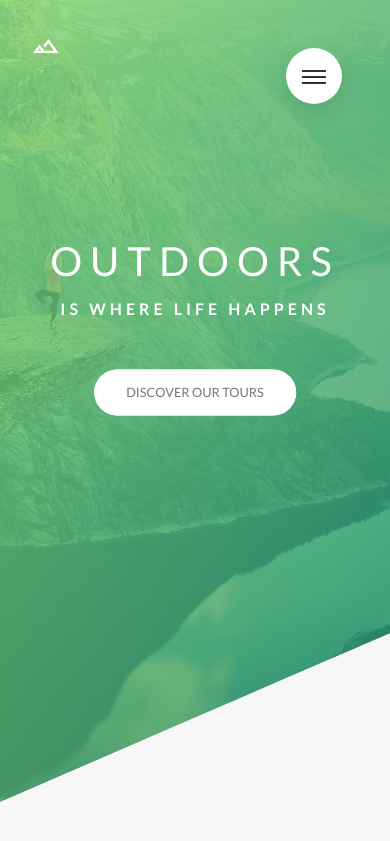
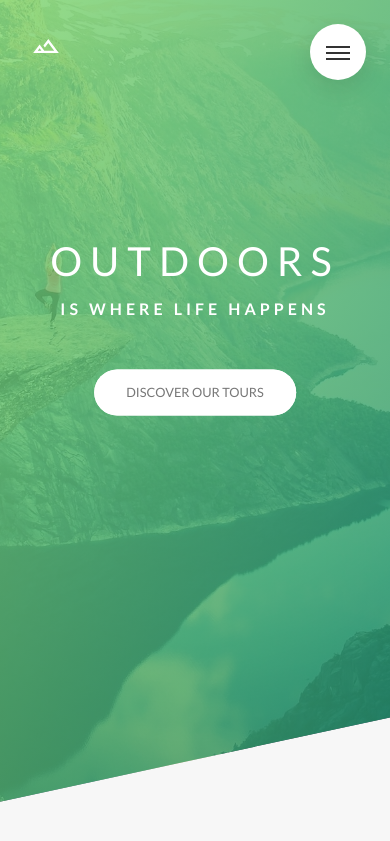
Before and after one commit to daniellelsilva/natours, a React (Create React App) app: page / in a window 390 px wide. Shown: the top 841 px of the page. Built offline with nearby package versions, Linux system fonts and the light colour scheme.

Commit message:
continua responsividade de tipografia e display

```diff
--- a/src/styles/about.scss
+++ b/src/styles/about.scss
@@ -29,7 +29,6 @@
 
 .about-text-image-content {
   @include flexRow;
-  background-color: aqua;
 
   margin-top: 8rem;
   width: 100%;
--- a/src/styles/abstracts/mixins.scss
+++ b/src/styles/abstracts/mixins.scss
@@ -13,6 +13,7 @@
   @include respond(tab-port) {
     flex-direction: column;
     width: 100%;
+    padding: 0 3rem;
   }
 }
 
--- a/src/styles/footer.scss
+++ b/src/styles/footer.scss
@@ -1,4 +1,5 @@
 @import './abstracts//variables.scss';
+@import './abstracts/mixins.scss';
 
 .footer {
   background-color: $color-grey-dark-2;
@@ -6,10 +7,18 @@
   font-size: 1.4rem;
   width: 100%;
 
+  @include respond(tab-port) {
+    padding: 8rem 0;
+  }
+
   &-text {
     display: flex;
     flex-direction: row;
     justify-content: space-evenly;
+
+    @include respond(tab-port) {
+      @include flexRow;
+    }
   }
 
   &-logo-box {
@@ -26,6 +35,11 @@
     border-top: 1px solid $color-grey;
     padding-top: 2rem;
     display: inline-block;
+
+    @include respond(tab-port) {
+      width: 100%;
+      text-align: center;
+    }
   }
 
   &-list {
@@ -66,9 +80,17 @@
     float: right;
     text-align: center;
 
+
+    @include respond(tab-port) {
+      width: 100%;
+    }
   }
 }
 
 .col-1-of-2 {
   width: calc((100% - 20rem)/2);
+
+  @include respond(tab-port) {
+    width: 100%;
+  }
 }
--- a/src/styles/header.scss
+++ b/src/styles/header.scss
@@ -12,8 +12,13 @@
   background-position: center;
   position: relative;
 
-  -webkit-clip-path: polygon(0 0, 100% 0, 100% 74vh, 0 100%);
+  -webkit-clip-path: polygon(0 0, 100% 0, 100% 75vh, 0 100%);
   clip-path: polygon(0 0, 100% 0, 100% 75vh, 0 100%);
+
+  @include respond(phone) {
+    -webkit-clip-path: polygon(0 0, 100% 0, 100% 85vh, 0 100%);
+    clip-path: polygon(0 0, 100% 0, 100% 85vh, 0 100%);
+  }
 
   // o & vai copiar o .header
   &__logo-box {
--- a/src/styles/menu.scss
+++ b/src/styles/menu.scss
@@ -1,4 +1,5 @@
 @import './abstracts/variables.scss';
+@import './abstracts/mixins.scss';
 
 .navigation {
   &-checkbox {
@@ -17,6 +18,16 @@
     box-shadow: 0 1rem 3rem rgba($color-black, .1);
     text-align: center;
     cursor: pointer;
+
+    @include respond(tab-port) {
+      top: 4rem;
+      right: 4rem;
+    }
+
+    @include respond(phone) {
+      top: 3rem;
+      right: 3rem;
+    }
   }
 
   &-background {
@@ -30,7 +41,15 @@
     z-index: 1000;
     transition: transform .8s ;
 
-    // transform: scale(80);
+    @include respond(tab-port) {
+      top: 4.5rem;
+      right: 4.5rem;
+    }
+
+    @include respond(phone) {
+      top: 3.5rem;
+      right: 3.5rem;
+    }
   }
 
   &-nav {
```
